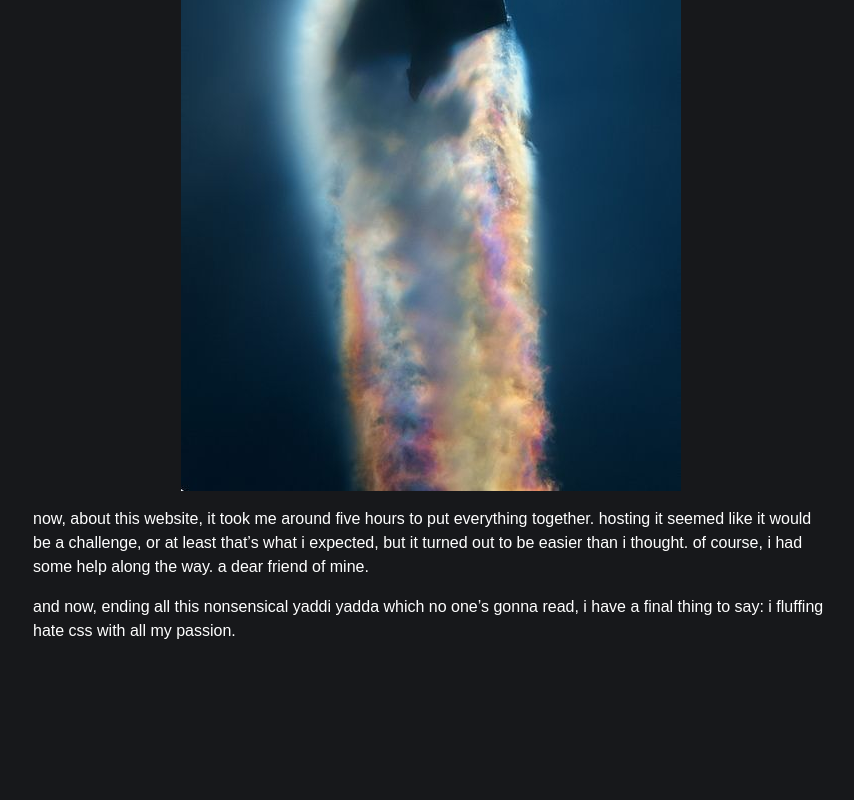
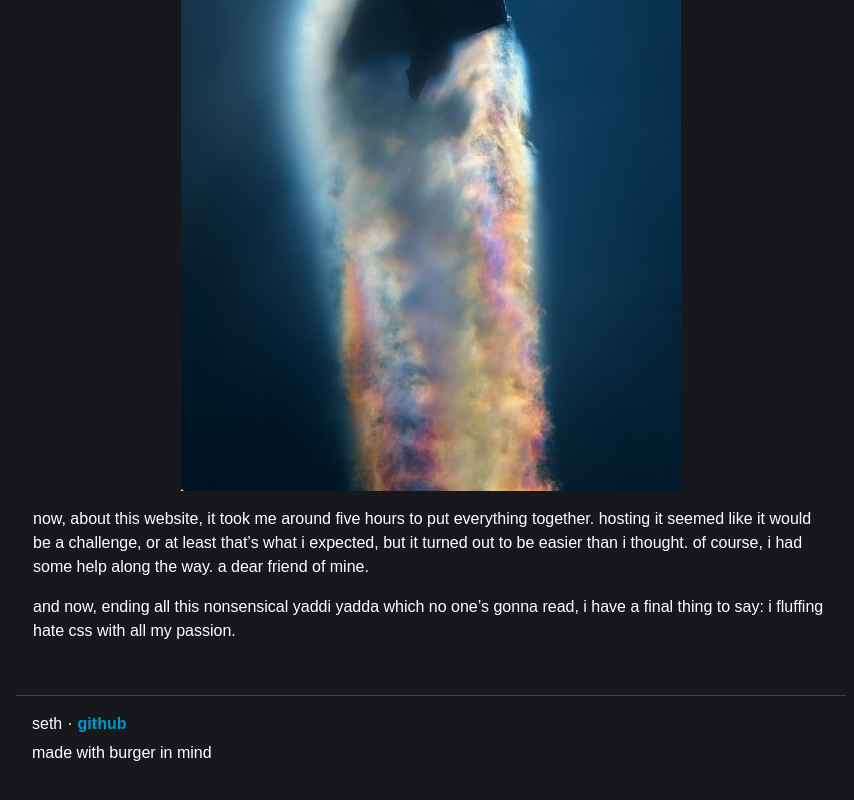
Before and after one commit to asethcore/asethcore.github.io, a plain HTML site: page blogs/blog1.html in a window 1280 px wide. Shown: the part 905-1705 px from the top of the page, without its empty margins (334-1188 px from the left). Before the commit the page ends 1630 px from the top, so only its background shows below. Drawn offline with Linux system fonts and the light colour scheme; a script that the page names is missing.

Commit message:
Update blog1.html

```diff
--- a/blogs/blog1.html
+++ b/blogs/blog1.html
@@ -196,6 +196,14 @@
           passion.
         </p>
       </div>
+      <div class="footer">
+        <ul class="foot">
+          <li>seth</li>
+          <li style="margin: 0 5px">·</li>
+          <li><a href="https://github.com/asethcore">github</a></li>
+        </ul>
+        <p>made with burger in mind</p>
+      </div>
     </main>
   </body>
 </html>
```
